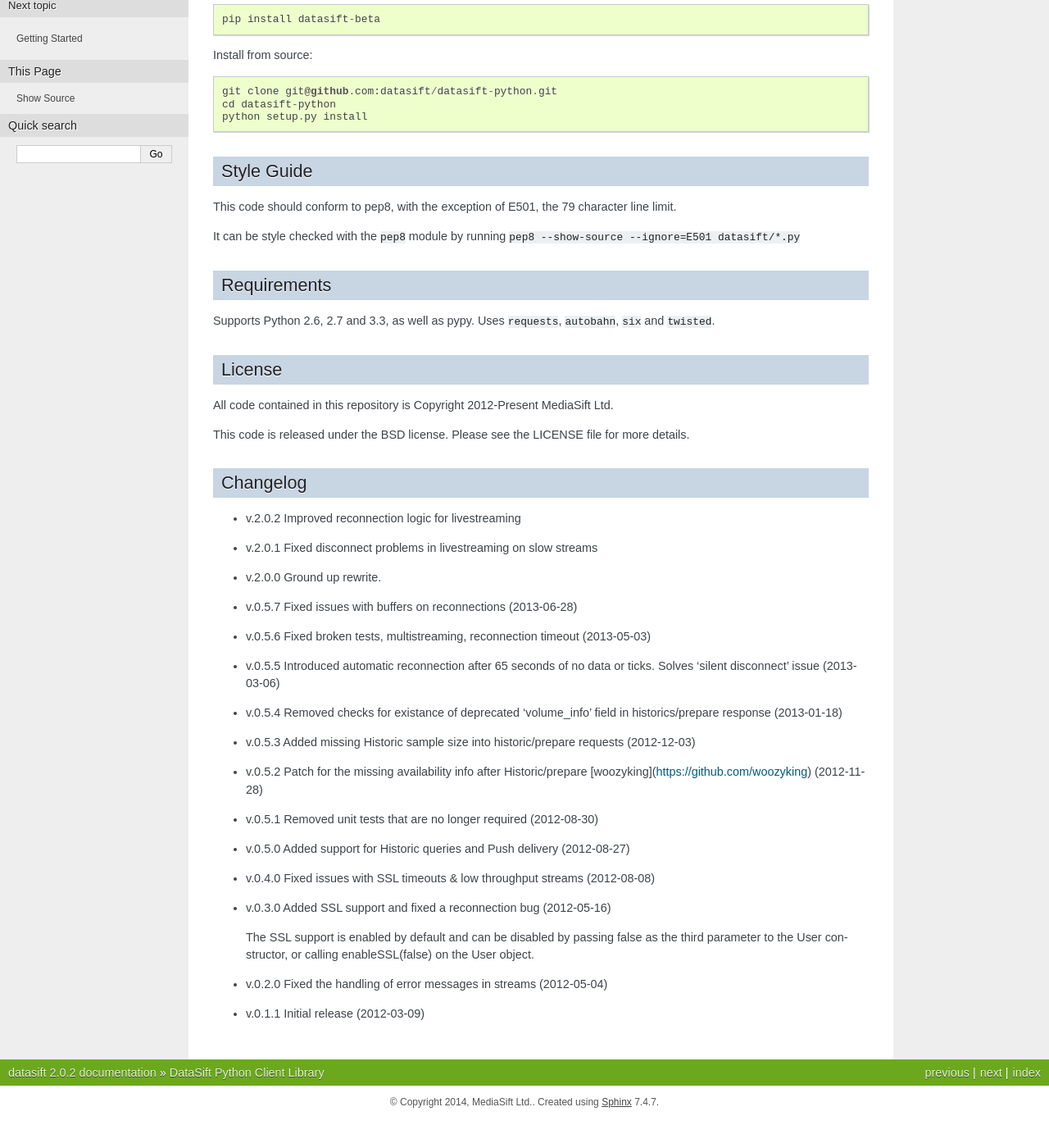
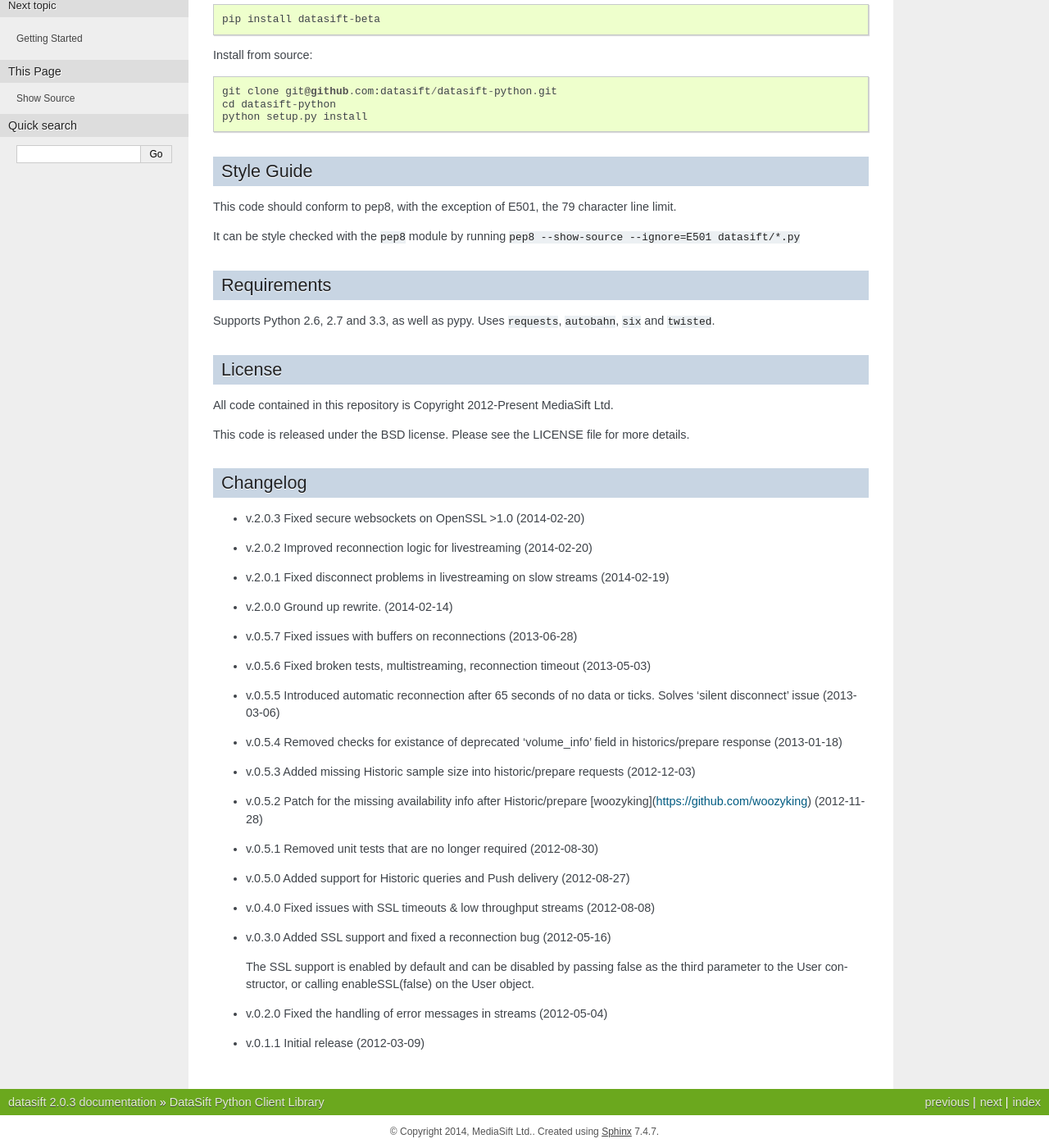
Before and after one commit to MeltwaterArchive/datasift-python, a Sphinx documentation site: the page built from docs/source/readme.rst, in a window 1280 px wide and 1400 px high, scrolled down 313 px. Shown: the whole window at 82% size. Built offline with Sphinx 7.4.7, drawn with Linux system fonts in a browser that asks for light colours; before the commit the page ends 1677 px from its top, so only the background shows below that; some of the changed text lies outside the part shown.

```diff
--- a/README.rst
+++ b/README.rst
@@ -45,11 +45,13 @@ more details.
 Changelog
 ---------
 
-* v.2.0.2 Improved reconnection logic for livestreaming
+* v.2.0.3 Fixed secure websockets on OpenSSL >1.0 (2014-02-20)
 
-* v.2.0.1 Fixed disconnect problems in livestreaming on slow streams
+* v.2.0.2 Improved reconnection logic for livestreaming (2014-02-20)
 
-* v.2.0.0 Ground up rewrite.
+* v.2.0.1 Fixed disconnect problems in livestreaming on slow streams (2014-02-19)
+
+* v.2.0.0 Ground up rewrite. (2014-02-14)
 
 * v.0.5.7 Fixed issues with buffers on reconnections (2013-06-28)
 
--- a/datasift/__init__.py
+++ b/datasift/__init__.py
@@ -44,7 +44,7 @@ more details.
 
 __author__ = "opensource@datasift.com"
 __status__ = "beta"
-__version__ = "2.0.2"
+__version__ = "2.0.3"
 __date__ = "20th Feb 2013"
 
 #-----------------------------------------------------------------------------
--- a/docs/source/conf.py
+++ b/docs/source/conf.py
@@ -57,9 +57,9 @@ copyright = u'2014, MediaSift Ltd.'
 # built documents.
 #
 # The short X.Y version.
-version = '2.0.2'
+version = '2.0.3'
 # The full version, including alpha/beta/rc tags.
-release = '2.0.2'
+release = '2.0.3'
 
 # The language for content autogenerated by Sphinx. Refer to documentation
 # for a list of supported languages.
--- a/setup.py
+++ b/setup.py
@@ -5,7 +5,7 @@ import os.path
 
 setup(
     name="datasift-beta",
-    version="2.0.2",
+    version="2.0.3",
     author="DataSift",
     author_email="opensource@datasift.com",
     maintainer="DataSift",
```
